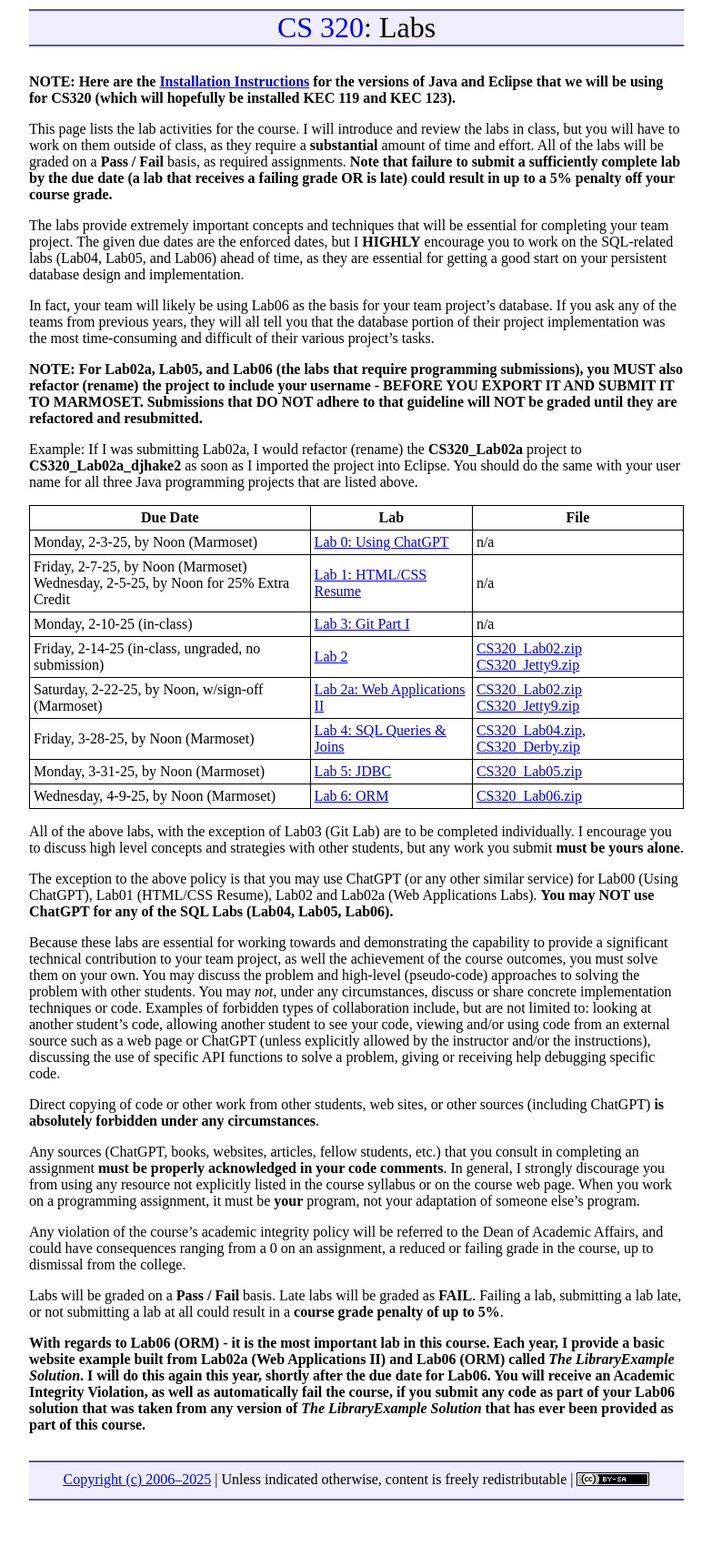
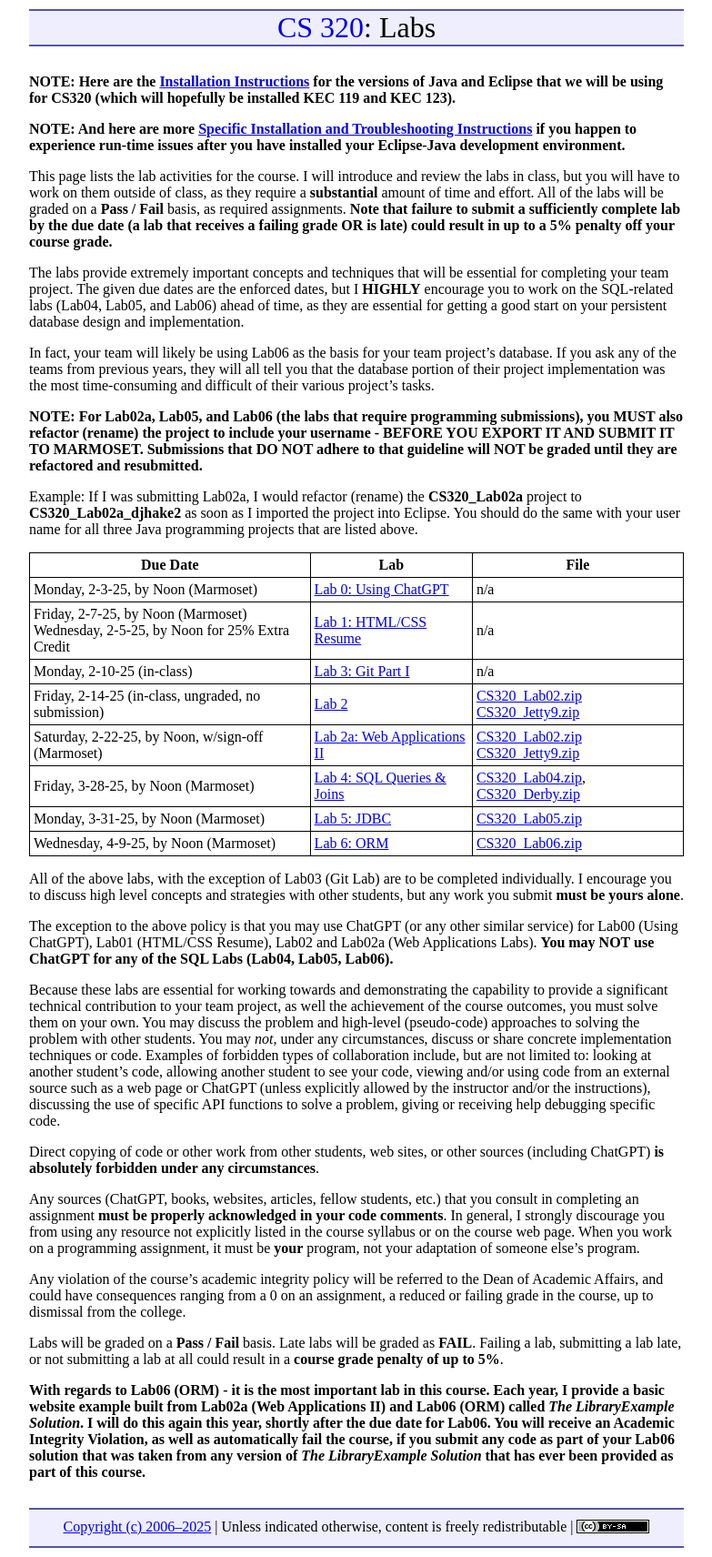
Before and after one commit to ycpcs/cs320-spring2025, a Jekyll site: the page built from labs/index.md, in a window 1280 px wide. Shown: the whole page at 91% size, without its empty margins (248-1031 px from the left). Built offline with Jekyll 4.4.1, drawn with Linux system fonts in a browser that asks for light colours; before the commit the page ends 1659 px from its top, so only the background shows below that.

Commit message:
added link to troubleshooting issues

```diff
--- a/labs/index.md
+++ b/labs/index.md
@@ -4,6 +4,8 @@ title: "Labs"
 ---
 
 **NOTE: Here are the [Installation Instructions](./Eclipse-Java-Installation.html) for the versions of Java and Eclipse that we will be using for CS320 (which will hopefully be installed KEC 119 and KEC 123).**
+
+**NOTE: And here are more [Specific Installation and Troubleshooting Instructions](./lab02-notes.html) if you happen to experience run-time issues after you have installed your Eclipse-Java development environment.**
 
 This page lists the lab activities for the course.  I will introduce and review the labs in class, but you will have to work on them outside of class, as they require a **substantial** amount of time and effort.  All of the labs will be graded on a **Pass / Fail** basis, as required assignments.  **Note that failure to submit a sufficiently complete lab by the due date (a lab that receives a failing grade OR is late) could result in up to a 5% penalty off your course grade.**
 
```
